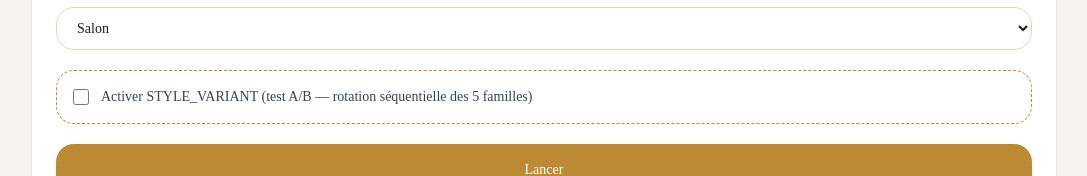
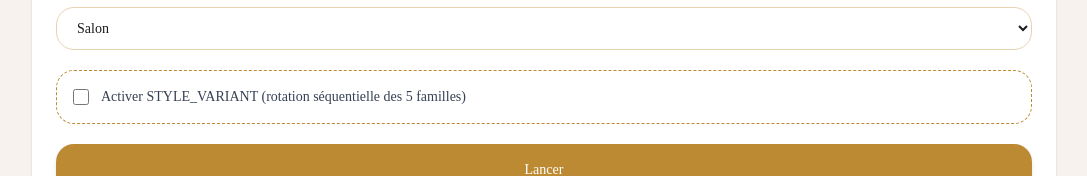
Before and after one commit to Cece3013/evidence-platform, a Next.js app: page /test-V2 in a window 1280 px wide. Shown: the part 385-561 px from the top of the page, without its empty margins (96-1183 px from the left). Built offline with nearby package versions, Linux system fonts and the light colour scheme.

Commit message:
Refactor ROOM_TYPES_AVEC_STYLE_VARIANT for all room types
Updated the ROOM_TYPES_AVEC_STYLE_VARIANT to include all room types and adjusted related logic for style variant functionality.

```diff
--- a/app/test-V2/page.tsx
+++ b/app/test-V2/page.tsx
@@ -14,6 +14,19 @@ const ROOM_TYPES_V1 = [
   { id: "chambre_ado", label: "Chambre ado" },
   { id: "entree", label: "Entrée" },
   { id: "balcon_terrasse", label: "Balcon / Terrasse" },
+];
+
+// Pièces où STYLE_VARIANT est actif — même liste que
+// ROOM_TYPES_AVEC_STYLE_VARIANT dans le backend (routes/styleVariantV1.js).
+// V2 validée sur Salon et Salon/SAM, extension en cours aux autres modules.
+const ROOM_TYPES_AVEC_STYLE_VARIANT = [
+  "salon",
+  "salon_salle_a_manger",
+  "chambre_enfant",
+  "chambre_parentale",
+  "salle_bain",
+  "cuisine",
+  "entree",
 ];
 
 export default function TestStagingV1Page() {
@@ -33,8 +46,9 @@ export default function TestStagingV1Page() {
   const [guideImageUrl, setGuideImageUrl] = useState("");
   const [guideUploading, setGuideUploading] = useState(false);
 
-  // TEST A/B — STYLE_VARIANT (salon et salon_salle_a_manger uniquement)
+  // STYLE_VARIANT (toutes les pièces de ROOM_TYPES_AVEC_STYLE_VARIANT)
   const [utiliserStyleVariant, setUtiliserStyleVariant] = useState(false);
+  const styleVariantDispo = ROOM_TYPES_AVEC_STYLE_VARIANT.includes(roomType);
 
   // Forcer une famille précise (A à E) pour un test ciblé, sans passer par
   // la rotation automatique — pratique pour retester juste A et C après
@@ -243,8 +257,8 @@ export default function TestStagingV1Page() {
             </select>
           </div>
 
-          {/* TEST A/B — STYLE_VARIANT, salon et salon_salle_a_manger uniquement */}
-          {(roomType === "salon" || roomType === "salon_salle_a_manger") && (
+          {/* STYLE_VARIANT — toutes les pièces de ROOM_TYPES_AVEC_STYLE_VARIANT */}
+          {styleVariantDispo && (
             <label className="flex items-center gap-3 rounded-2xl border border-dashed border-[#bd8a34] p-4 text-sm text-gray-700">
               <input
                 type="checkbox"
@@ -252,11 +266,11 @@ export default function TestStagingV1Page() {
                 onChange={(e) => setUtiliserStyleVariant(e.target.checked)}
                 className="h-4 w-4"
               />
-              Activer STYLE_VARIANT (test A/B — rotation séquentielle des 5 familles)
+              Activer STYLE_VARIANT (rotation séquentielle des 5 familles)
             </label>
           )}
 
-          {(roomType === "salon" || roomType === "salon_salle_a_manger") && utiliserStyleVariant && (
+          {styleVariantDispo && utiliserStyleVariant && (
             <div>
               <label className="text-sm font-medium text-gray-700">
                 Forcer une famille précise <span className="text-gray-400">(optionnel — pour le bouton "Lancer" ci-dessous uniquement)</span>
@@ -276,7 +290,7 @@ export default function TestStagingV1Page() {
             </div>
           )}
 
-          {(roomType === "salon" || roomType === "salon_salle_a_manger") && imageUrl && (
+          {styleVariantDispo && imageUrl && (
             <button
               onClick={lancerComparaisonStyles}
               disabled={comparaisonStylesEnCours}
@@ -288,7 +302,7 @@ export default function TestStagingV1Page() {
             </button>
           )}
 
-          {(roomType === "salon" || roomType === "salon_salle_a_manger") && imageUrl && (
+          {styleVariantDispo && imageUrl && (
             <button
               onClick={lancerSerieTemoin}
               disabled={serieTemoinEnCours}
```
